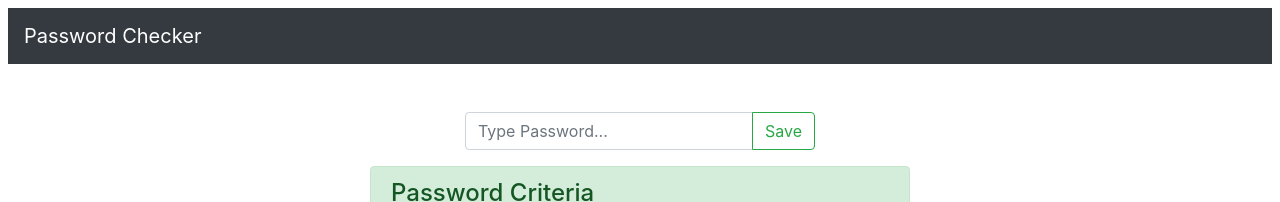
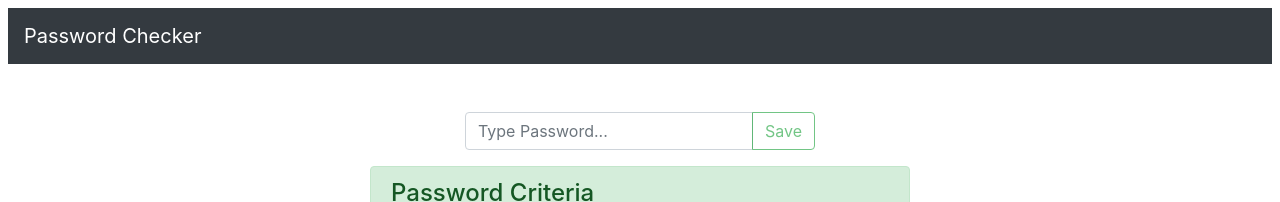
Before and after one commit to swarajlaha/frontend-challenges, a React (Create React App) app: page / in a window 1280 px wide. Shown: the top 202 px of the page. Built offline with nearby package versions, Linux system fonts and the light colour scheme.

Commit message:
disbale btn when criteria is false

```diff
--- a/src/components/inputField.js
+++ b/src/components/inputField.js
@@ -1,7 +1,8 @@
 import React from 'react';
 import { InputGroup, FormControl, Button } from 'react-bootstrap';
 
-const InputField = ({ getLastChar }) => {
+const InputField = ({ getLastChar, pswdCheck, pswdLenCheck }) => {
+  console.log(pswdCheck, pswdLenCheck)
   return (
     <>
       <InputGroup>
@@ -12,7 +13,7 @@ const InputField = ({ getLastChar }) => {
           onChange={(e) => getLastChar(e.target.value)}
         />
         <InputGroup.Append>
-          <Button variant="outline-success">Save</Button>
+          <Button variant="outline-success" disabled={!(pswdCheck.charCheck && pswdCheck.numCheck && pswdCheck.specialCharCheck && pswdLenCheck)}>Save</Button>
         </InputGroup.Append>
       </InputGroup>
     </>
--- a/src/containers/displayBox.js
+++ b/src/containers/displayBox.js
@@ -14,7 +14,6 @@ const DisplayBox = () => {
 
   // Function returns last character of string
   const getLastChar = (str) => {
-    console.log('glc')
     if (str.length >= 8) {
       setPswdLenCheck(true)
     }
@@ -26,7 +25,6 @@ const DisplayBox = () => {
 
   // Check the 'lastChar' to meet conditions
   const charChecker = (lastChar) => {
-    console.log('cc')
     if (
       (lastChar?.charCodeAt(0) > 64 && lastChar?.charCodeAt(0) < 91) ||
       (lastChar?.charCodeAt(0) > 96 && lastChar?.charCodeAt(0) < 123)
@@ -47,14 +45,13 @@ const DisplayBox = () => {
     }
   }
 
-  console.log('obj>>', pswdCheck)
   return (
     <>
       <Container>
         <Row className="mt-5">
           <Col></Col>
           <Col>
-            <InputField getLastChar={getLastChar} />
+            <InputField getLastChar={getLastChar} pswdCheck={pswdCheck} pswdLenCheck={pswdLenCheck} />
           </Col>
           <Col></Col>
         </Row>
```
